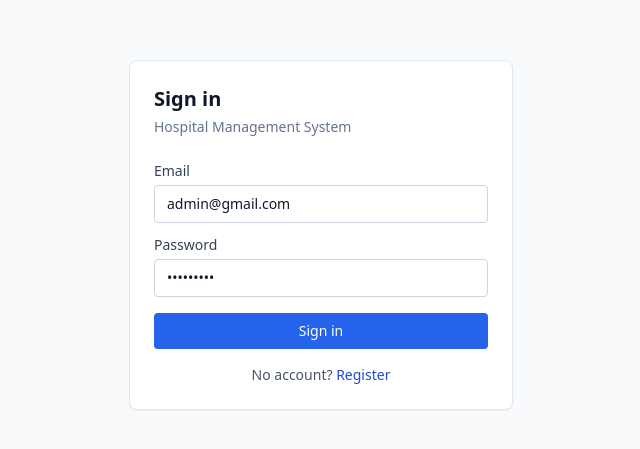
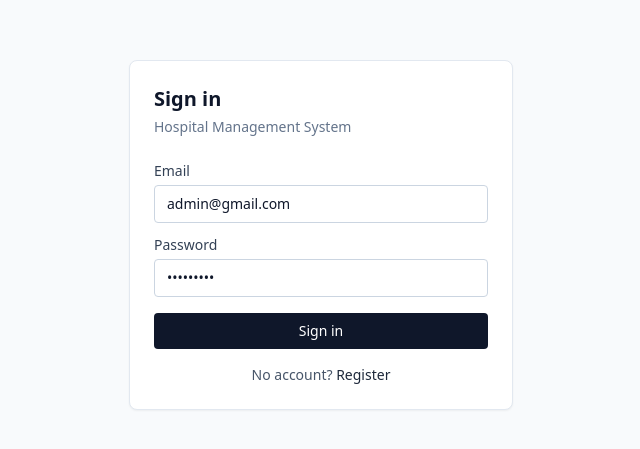
Before and after one commit to MANVENDRA-github/hospital-management-system, a React (Vite) app in the folder frontend/: page /login in a window 1280 px wide. Shown: the part 165-614 px from the top of the page, without its empty margins (319-959 px from the left). Built offline with nearby package versions, Linux system fonts and the light colour scheme.

Commit message:
Add slate brand palette, Inter font, card shadow tokens

```diff
--- a/frontend/tailwind.config.js
+++ b/frontend/tailwind.config.js
@@ -4,13 +4,27 @@ export default {
   theme: {
     extend: {
       colors: {
+        // Slate / charcoal monochrome palette mapped onto the `brand-*` scale
+        // so all existing class names keep working.
         brand: {
-          50: '#eff6ff',
-          100: '#dbeafe',
-          500: '#3b82f6',
-          600: '#2563eb',
-          700: '#1d4ed8',
+          50:  '#f8fafc', // slate-50  (subtle bg)
+          100: '#f1f5f9', // slate-100 (active nav bg, avatar bg)
+          200: '#e2e8f0', // slate-200 (ring/border)
+          300: '#cbd5e1', // slate-300
+          400: '#94a3b8', // slate-400
+          500: '#64748b', // slate-500 (focus ring base)
+          600: '#0f172a', // slate-900 (PRIMARY: buttons, logo)
+          700: '#1e293b', // slate-800 (hover, active text)
+          800: '#0f172a', // slate-900
+          900: '#020617', // slate-950 (deepest accent)
         },
+      },
+      fontFamily: {
+        sans: ['Inter', 'ui-sans-serif', 'system-ui', '-apple-system', 'Segoe UI', 'Roboto', 'Helvetica Neue', 'Arial', 'sans-serif'],
+      },
+      boxShadow: {
+        card: '0 1px 3px 0 rgb(15 23 42 / 0.06), 0 1px 2px -1px rgb(15 23 42 / 0.04)',
+        'card-hover': '0 12px 28px -8px rgb(15 23 42 / 0.10), 0 4px 10px -4px rgb(15 23 42 / 0.05)',
       },
     },
   },
```
